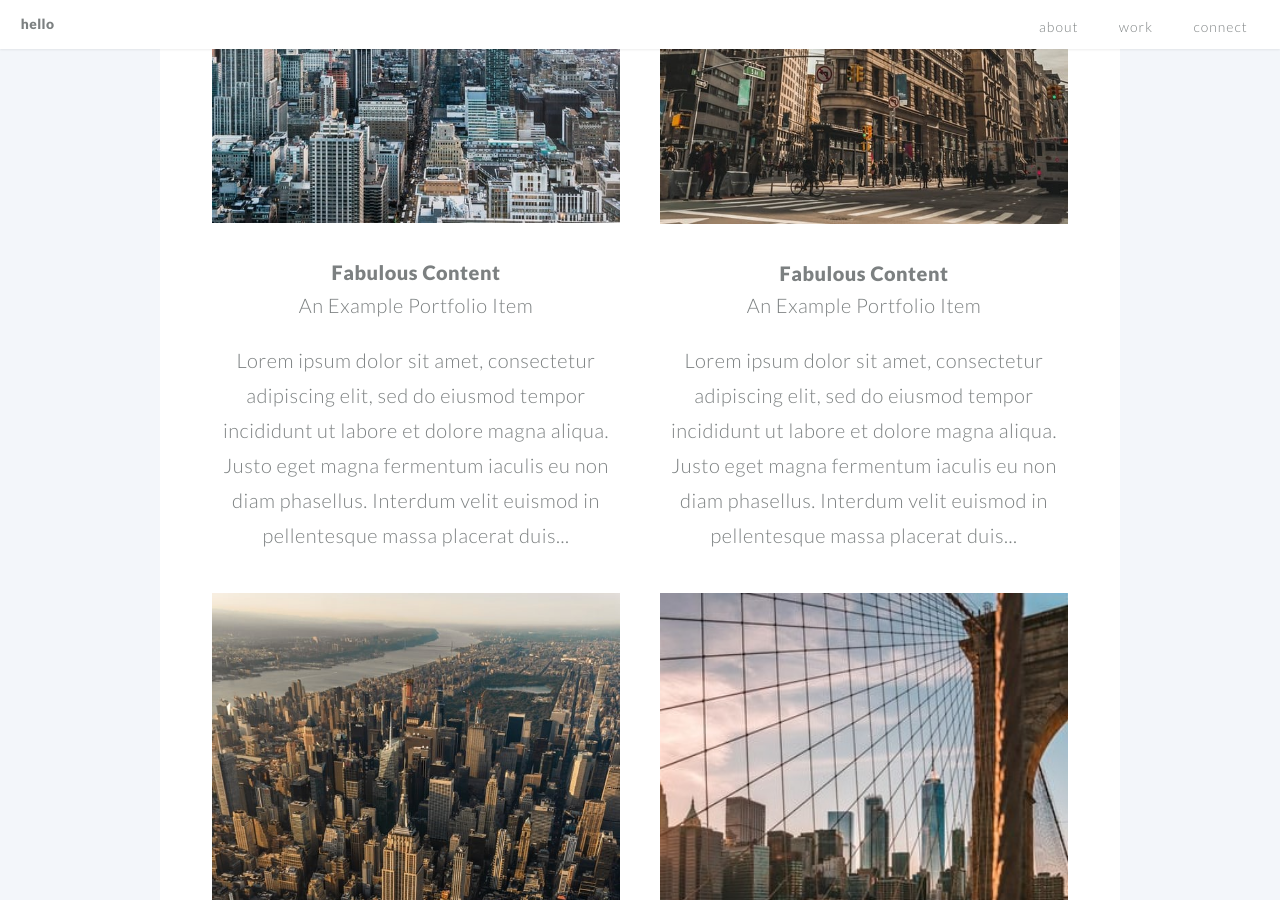
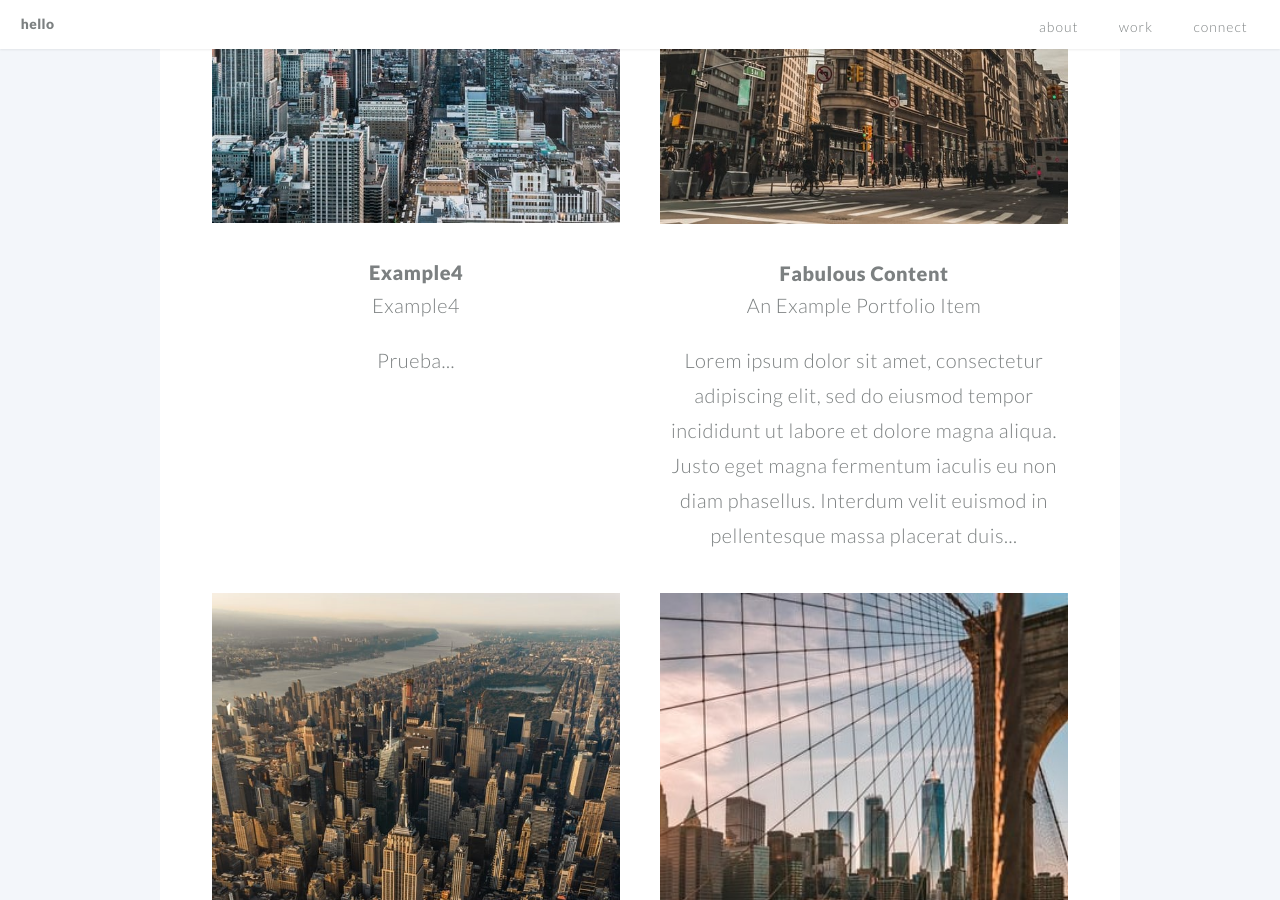
Before and after one commit to animalarioUNACH/animalarioUNACH.github.io, a Jekyll site: the page built from index.md, in a window 1280 px wide and 900 px high, scrolled down 2228 px. Built offline with Jekyll 4.4.1, drawn with Linux system fonts in a browser that asks for light colours; some of the changed text lies outside the part shown.

Commit message:
Update example4.html

```diff
--- a/_includes/example4.html
+++ b/_includes/example4.html
@@ -1,3 +1,3 @@
-<h1><a href="#">Fabulous Content</a></h1>
-<h2>An Example Portfolio Item<h2>
-<p>Lorem ipsum dolor sit amet, consectetur adipiscing elit, sed do eiusmod tempor incididunt ut labore et dolore magna aliqua. Justo eget magna fermentum iaculis eu non diam phasellus. Interdum velit euismod in pellentesque massa placerat duis...</p>
+<h1><a href="#">Example4</a></h1>
+<h2>Example4<h2>
+<p>Prueba...</p>
```
